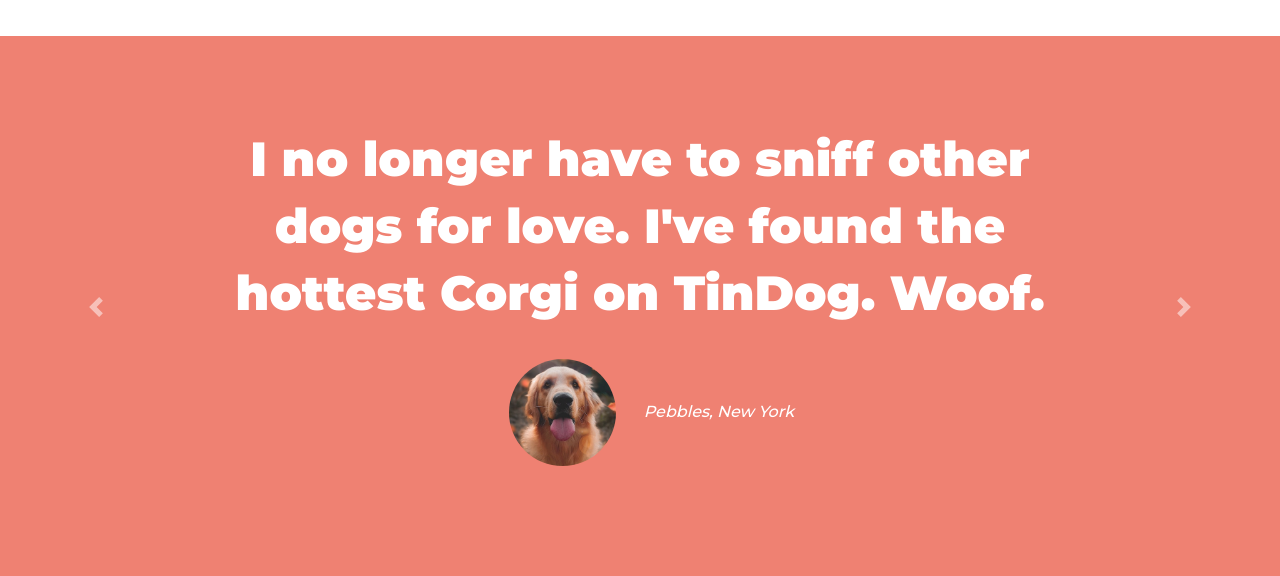
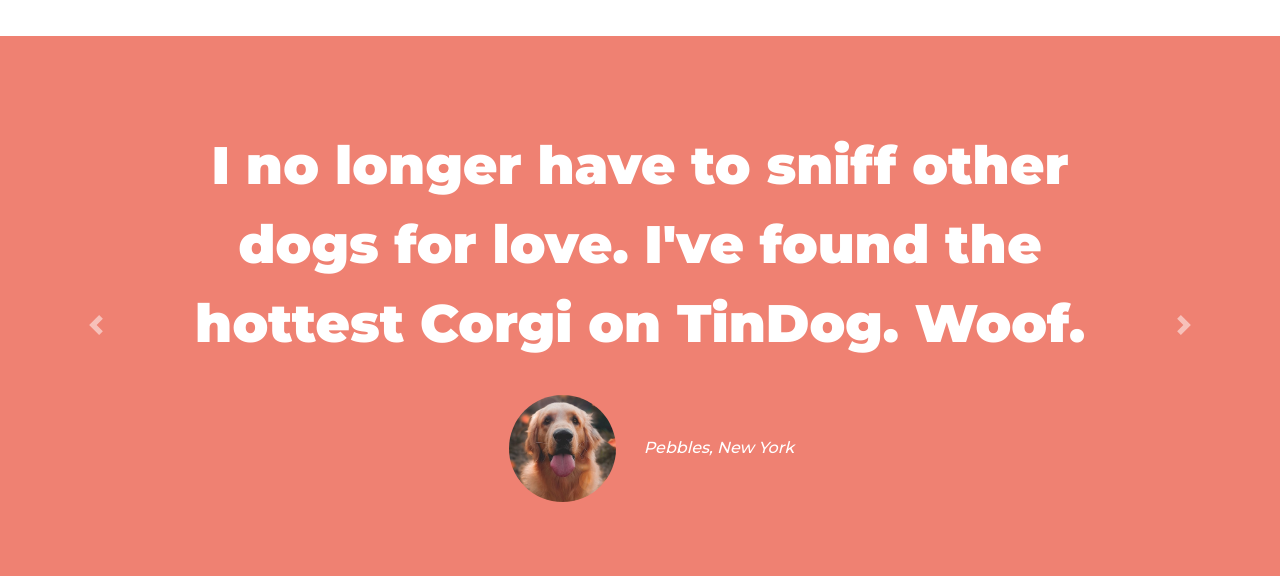
Before and after one commit to berniejohn/tinDogWebsite, a plain HTML site: page index.html in a window 1280 px wide. Shown: the part 1040-1616 px from the top of the page. Drawn offline with nearby package versions, Linux system fonts and the light colour scheme.

Commit message:
Update styles.css

```diff
--- a/css/styles.css
+++ b/css/styles.css
@@ -100,8 +100,8 @@
 }
 
 .testimonial-text {
-  font-size: 3rem;
-  line-height: 1.4;
+  font-size: 3.3rem;
+  line-height: 1.5;
 }
 
 .testimonial-image {
```
